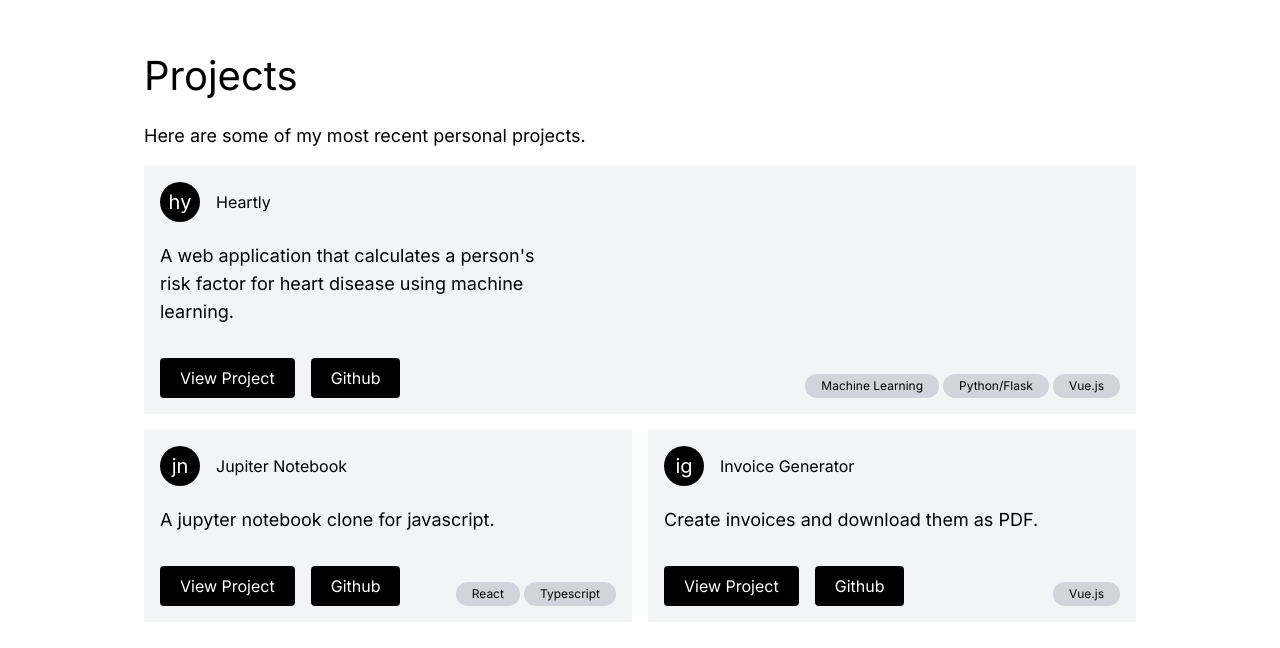
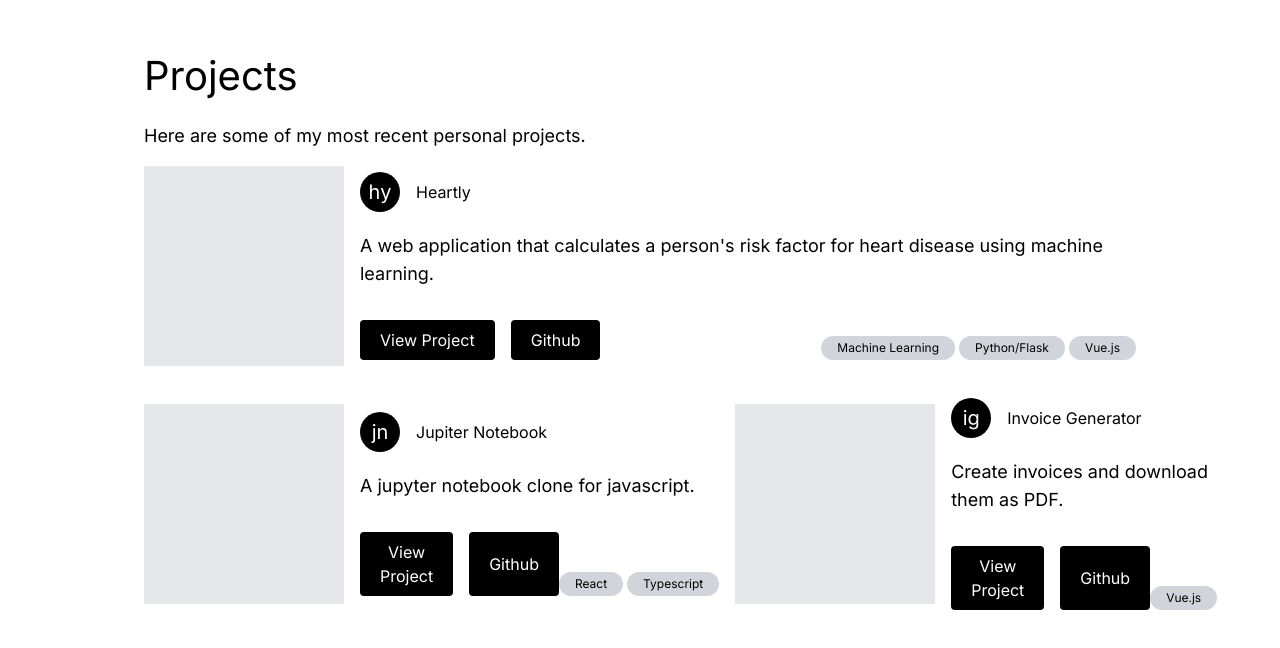
Before and after one commit to ranasun/randya.dev, a React (Vite) app: page / in a window 1280 px wide. Shown: the part 770-1418 px from the top of the page. Built offline with nearby package versions, Linux system fonts and the light colour scheme.

Commit message:
Update card component

```diff
--- a/src/Card.tsx
+++ b/src/Card.tsx
@@ -6,8 +6,11 @@ interface Props {
 
 export const Card: React.FC<Props> = ({ children }) => {
 	return (
-		<div className="p-4 bg-gray-100 dark:bg-gray-800 w-full">
-			{children}
+		<div className="w-full my-4 flex gap-4 items-center">
+			<div className="w-[200px] ">
+				<div className="h-[200px] w-[200px] bg-gray-200"></div>
+			</div>
+			<div className="w-full">{children}</div>
 		</div>
 	);
 };
@@ -17,7 +20,7 @@ export const CardTitle: React.FC<Props> = ({ children }) => {
 };
 
 export const CardText: React.FC<Props> = ({ children }) => {
-	return <p className="mt-5 w-96 text-lg">{children}</p>;
+	return <p className="mt-5 text-lg">{children}</p>;
 };
 
 export const CardFooter: React.FC<Props> = ({ children }) => {
```
